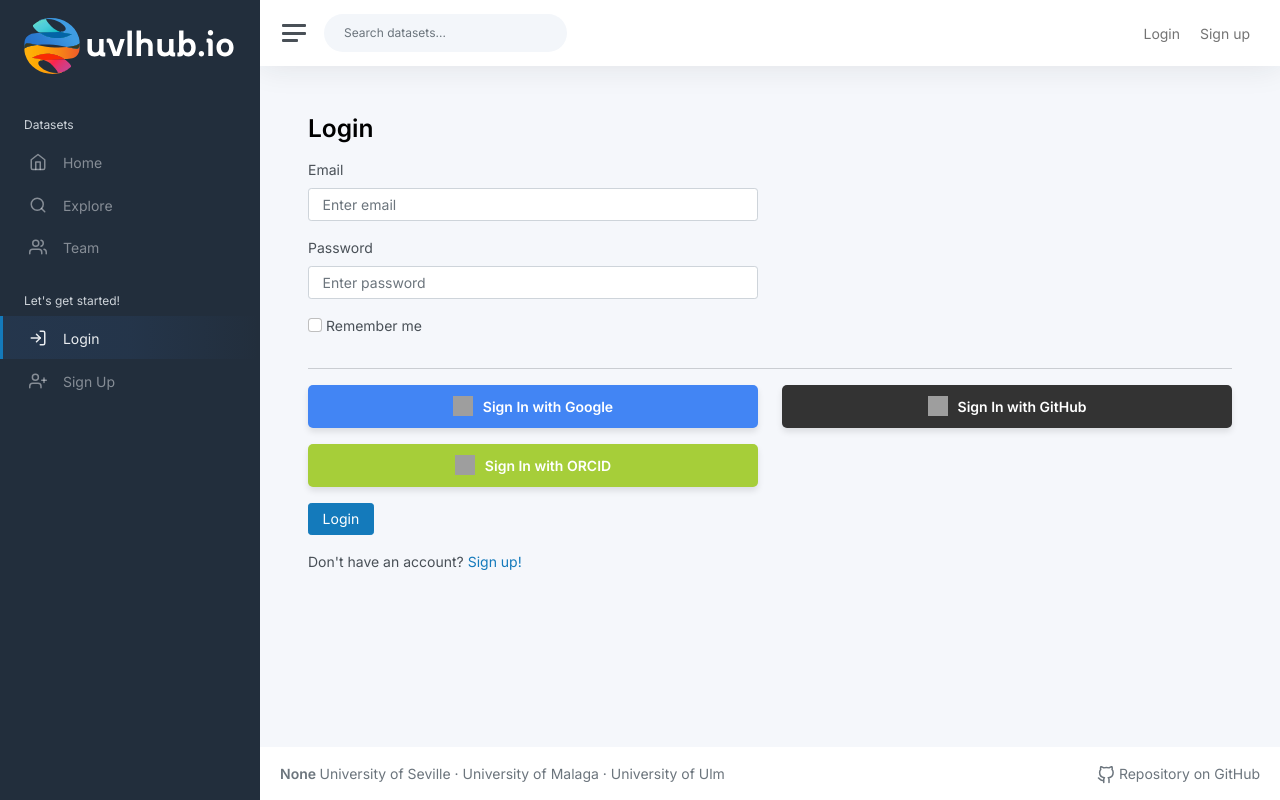
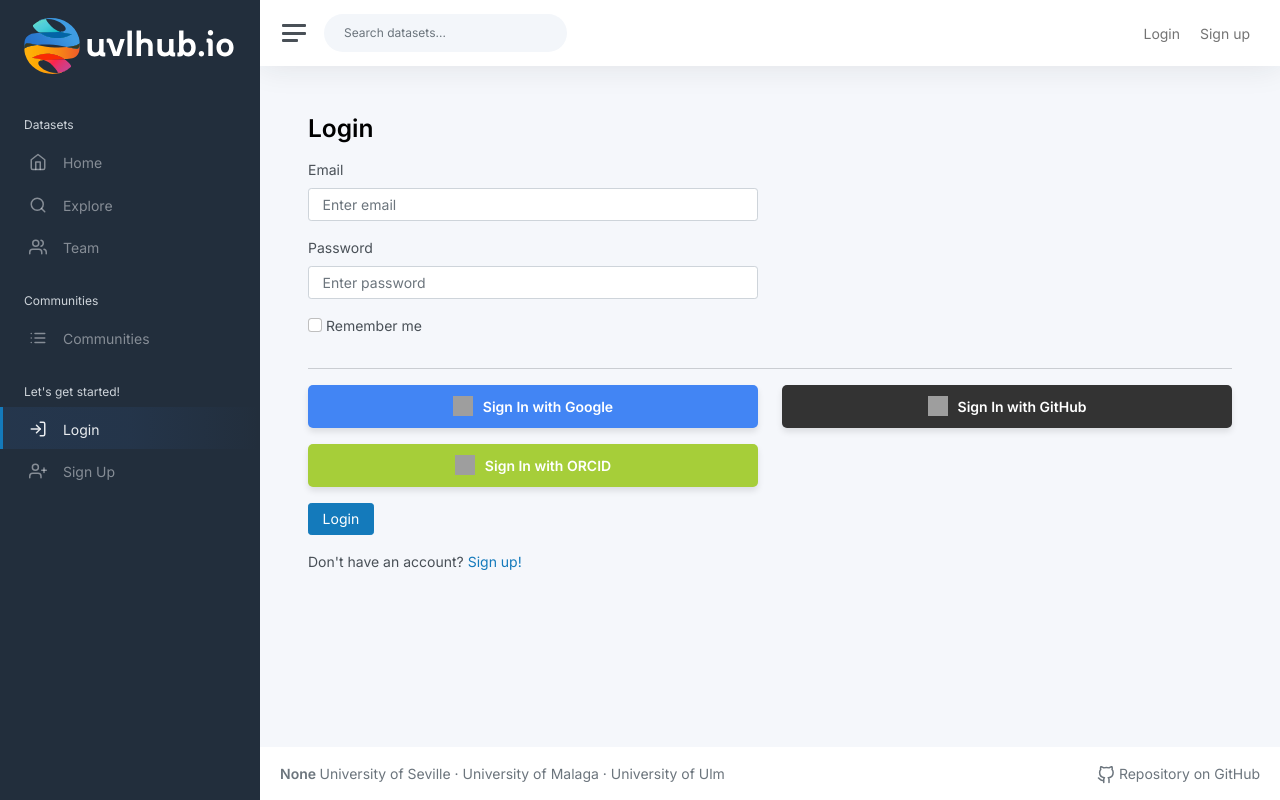
Before and after one commit to EGC-G2-tortilla/tortilla-hub, a Flask app: page /login in a window 1280 px wide. Run offline with Flask 3, Linux system fonts and the light colour scheme; parts of the project's set-up code (start-up, migrations or seed data) failed here and were passed over; some libraries are stand-ins or nearby versions; grey boxes are pictures that could not be loaded.

Commit message:
fix: solucionado el error de que no se vea el link para acceder a las comunidades si no estas logueado. Close #86

```diff
--- a/app/templates/base_template.html
+++ b/app/templates/base_template.html
@@ -71,6 +71,17 @@ chico sundermann">
                     </a>
                 </li>
 
+                <li class="sidebar-header">
+                    Communities
+                </li>
+
+                <li class="sidebar-item {{ 'active' if request.endpoint == 'community.index' else '' }}">
+                    <a class="sidebar-link" href="{{ url_for('community.index') }}">
+                        <i class="align-middle" data-feather="list"></i> <span
+                            class="align-middle">Communities</span>
+                    </a>
+                </li>
+
                 {% if current_user.is_anonymous %}
 
                     <li class="sidebar-header">
@@ -107,17 +118,6 @@ chico sundermann">
                         <a class="sidebar-link" href="{{ url_for('dataset.list_dataset') }}">
                             <i class="align-middle" data-feather="list"></i> <span
                                 class="align-middle">My datasets</span>
-                        </a>
-                    </li>
-
-                    <li class="sidebar-header">
-                        Communities
-                    </li>
-
-                    <li class="sidebar-item {{ 'active' if request.endpoint == 'community.index' else '' }}">
-                        <a class="sidebar-link" href="{{ url_for('community.index') }}">
-                            <i class="align-middle" data-feather="list"></i> <span
-                                class="align-middle">Communities</span>
                         </a>
                     </li>
 
```
